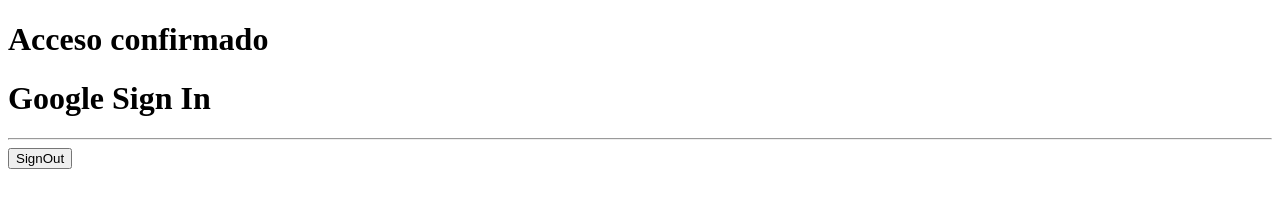
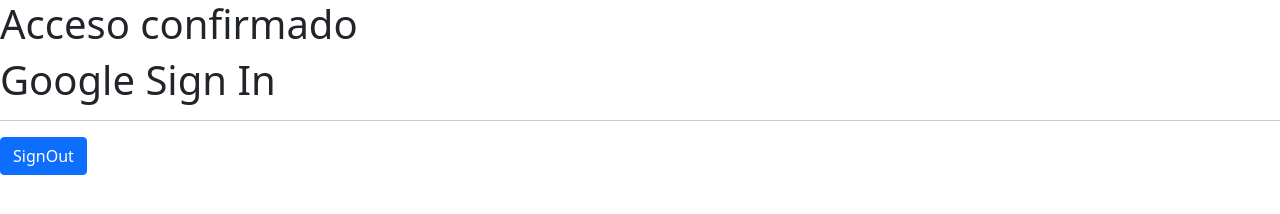
Before and after one commit to FelipeDanielH/nodejs-restserver, a website: page public/index.html in a window 1280 px wide. Drawn offline with nearby package versions, Linux system fonts and the light colour scheme.

```diff
--- a/package.json
+++ b/package.json
@@ -21,6 +21,7 @@
     "mongoose": "^8.3.0",
     "swagger-jsdoc": "^6.2.8",
     "swagger-ui-express": "^5.0.0",
+    "yaml": "^2.4.5",
     "yamljs": "^0.3.0"
   }
 }
--- a/public/index.html
+++ b/public/index.html
@@ -4,6 +4,7 @@
     <meta charset="UTF-8">
     <meta name="viewport" content="width=device-width, initial-scale=1.0">
     <title>Sign In</title>
+    <link href="https://cdn.jsdelivr.net/npm/bootstrap@5.0.2/dist/css/bootstrap.min.css" rel="stylesheet" integrity="sha384-EVSTQN3/azprG1Anm3QDgpJLIm9Nao0Yz1ztcQTwFspd3yD65VohhpuuCOmLASjC" crossorigin="anonymous">
 </head>
 <body>
     <h1>Acceso confirmado</h1>
@@ -25,7 +26,7 @@
         data-logo_alignment="left">
     </div>
 
-    <button id="googleSignOut">
+    <button class='btn btn-primary' id="googleSignOut">
         SignOut
     </button>
 
@@ -67,6 +68,6 @@
         }
     </script>
 
-
+<script src="https://cdn.jsdelivr.net/npm/bootstrap@5.0.2/dist/js/bootstrap.bundle.min.js" integrity="sha384-MrcW6ZMFYlzcLA8Nl+NtUVF0sA7MsXsP1UyJoMp4YLEuNSfAP+JcXn/tWtIaxVXM" crossorigin="anonymous"></script>
 </body>
 </html>
```
Also changed, not shown: 1 other file.
